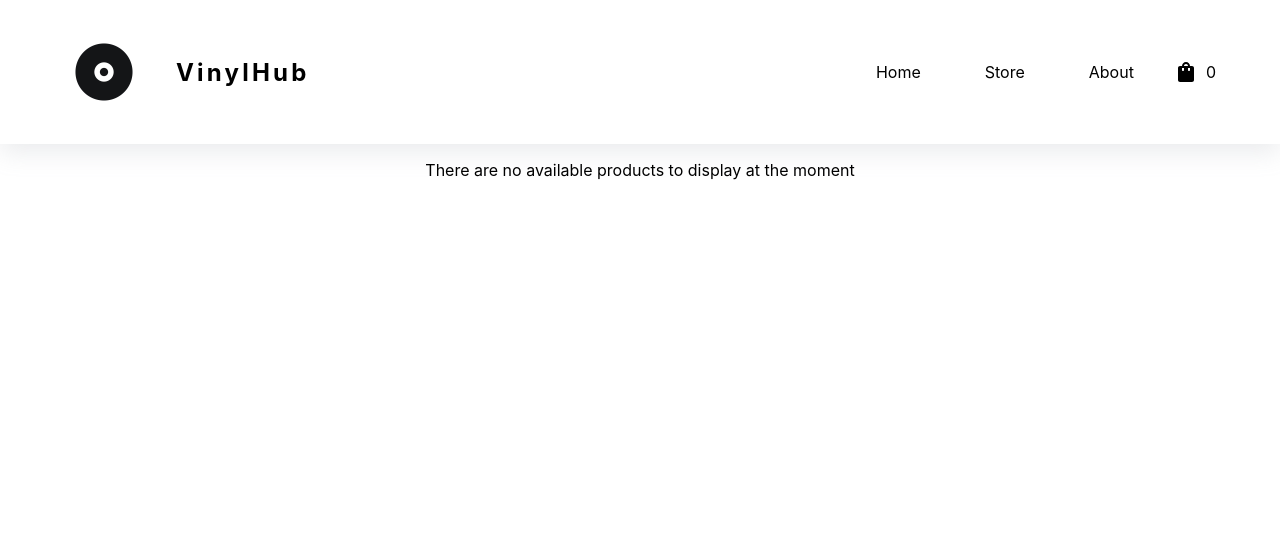
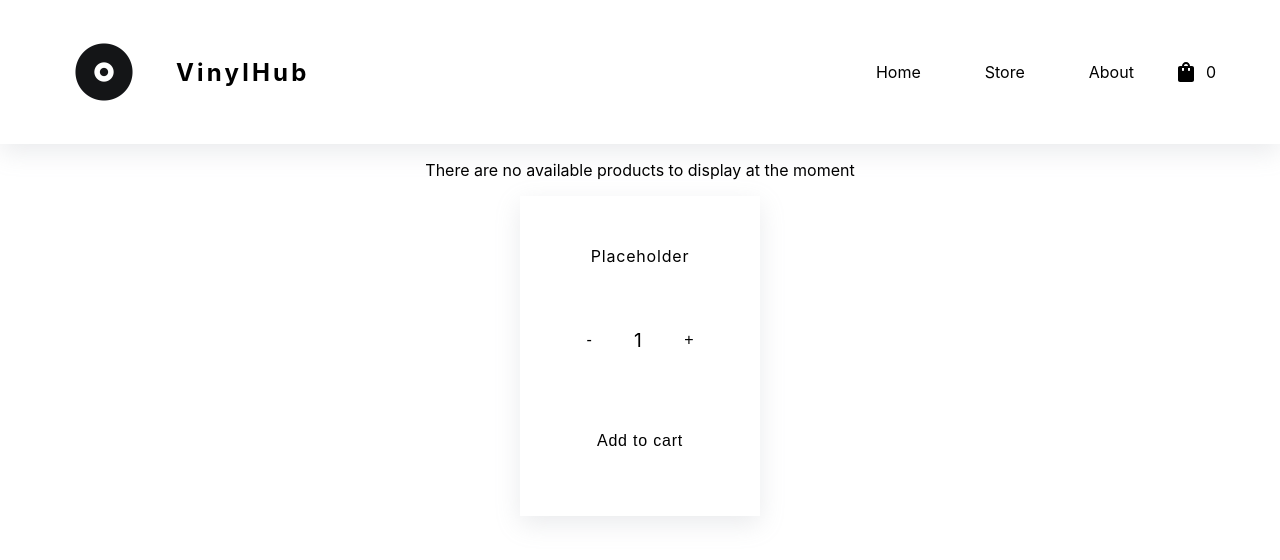
Before and after one commit to FacundoCasaccio/vinylHub, a React (Create React App) app: page / in a window 1280 px wide. Shown: the top 560 px of the page. Built offline with nearby package versions, Linux system fonts and the light colour scheme.

Commit message:
Creado componente ItemCount. Se agrego carpeta styles dentro de components para separar archivos de estilo ligados a cada componente de manera individual.

```diff
--- a/src/App.js
+++ b/src/App.js
@@ -1,11 +1,19 @@
 import ItemListContainer from './components/ItemListContainer';
 import NavBar from './components/NavBar';
+import ItemCount from './components/ItemCount';
 
 function App() {
+
+  const notify = (message) => {
+    console.log(message);
+  }
+
   return (
     <>
       <NavBar />
-      <ItemListContainer greeting="There are no available products to display at the moment"/>
+      <ItemListContainer greeting="There are no available products to display at the moment">
+        <ItemCount stock={5} initial={1}  onAdd={notify} productName={"Placeholder"} />
+      </ItemListContainer>
     </>
   );
 }
--- /dev/null
+++ b/src/components/ItemCount.js
@@ -0,0 +1,46 @@
+import { useState } from "react";
+import "./styles/ItemCount.css";
+
+
+const ItemCount = ( {stock, initial, onAdd, productName} ) => {
+
+    const [itemCounter, setItemCounter] = useState(initial);
+    const [availableStock, setAvailableStock] = useState(stock);
+
+    const addItem = () => {
+        if(availableStock > 1) {
+            setItemCounter(itemCounter + 1);
+            setAvailableStock(availableStock - 1);
+        } else {
+            onAdd("Out of stock");
+        }
+    }
+
+    const removeItem = () => {
+        if(itemCounter > 1) {
+            setItemCounter(itemCounter - 1);
+            setAvailableStock(availableStock + 1);
+        } else {
+            onAdd("Action cannot be performed")
+        }
+    }
+
+    const addToCart = () => {
+        onAdd(`${itemCounter} items added to cart`);
+        setItemCounter(1);
+    }
+
+    return (
+        <div  className="itemCount">
+            <span>{productName}</span>
+            <div className="quantityController">
+                <button onClick={removeItem}>-</button>
+                <span>{itemCounter}</span>
+                <button onClick={addItem}>+</button>
+            </div>
+            <button onClick={addToCart} className="addToCartButton">Add to cart</button>
+        </div>
+    )
+}
+
+export default ItemCount;
--- a/src/components/ItemListContainer.js
+++ b/src/components/ItemListContainer.js
@@ -1,7 +1,9 @@
-const ItemListContainer = ( {greeting} ) => {
+
+const ItemListContainer = ( {children, greeting} ) => {
     return (
         <section className="itemList">
             <p> {greeting} </p>
+            {children}
         </section>
     )
 }
--- /dev/null
+++ b/src/components/styles/ItemCount.css
@@ -0,0 +1,45 @@
+.itemCount {
+    display: flex;
+    flex-direction: column;
+    justify-content: space-evenly;
+    align-items: center;
+    width: 15rem;
+    height: 20em;
+    box-shadow: rgba(149, 157, 165, 0.2) 0px 8px 24px;
+}
+
+.itemCount > span {
+    letter-spacing: .05rem;
+}
+
+.itemCount > button {
+    display: flex;
+    background-color: inherit;
+    border: 1px solid transparent;
+    cursor: pointer;
+    font-size: 1rem;
+    padding: 1rem;
+    letter-spacing: .05rem;
+
+}
+
+.itemCount > button:hover {
+    border-bottom: 1px solid black ;
+    transition: .5s;
+}
+
+.quantityController {
+    display: flex;
+    justify-content: space-evenly;
+    align-items: center;
+    width: 80%;
+    font-size: 1.2rem;
+}
+
+.quantityController > button {
+    padding: 1rem;
+    background: none;
+    border: none;
+    font-size: 1rem;
+    cursor: pointer;
+}
--- a/src/index.css
+++ b/src/index.css
@@ -59,5 +59,7 @@ h1 {
 
 .itemList {
   display: flex;
+  flex-direction: column;
   justify-content: center;
+  align-items: center;
 }
```
